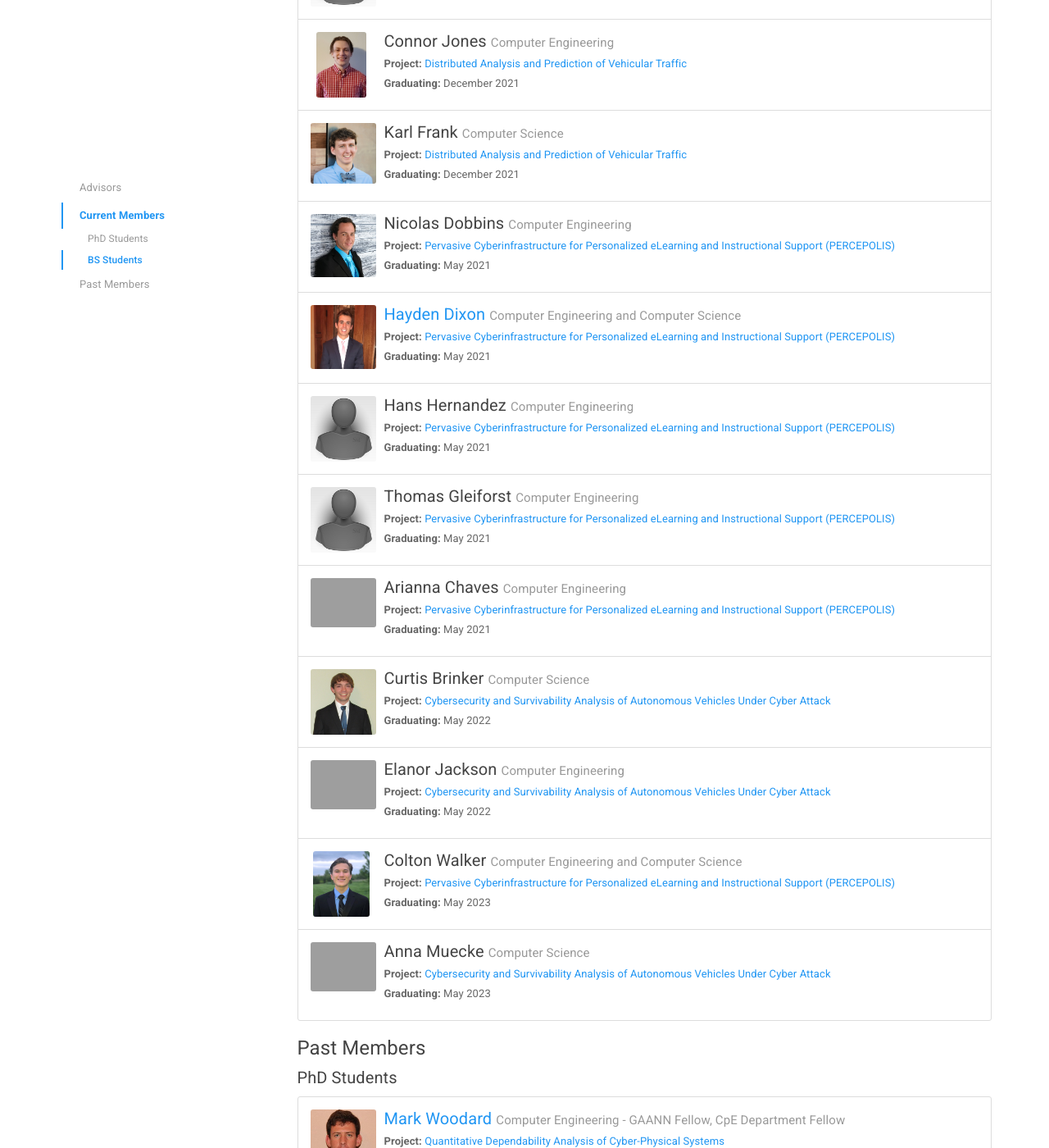
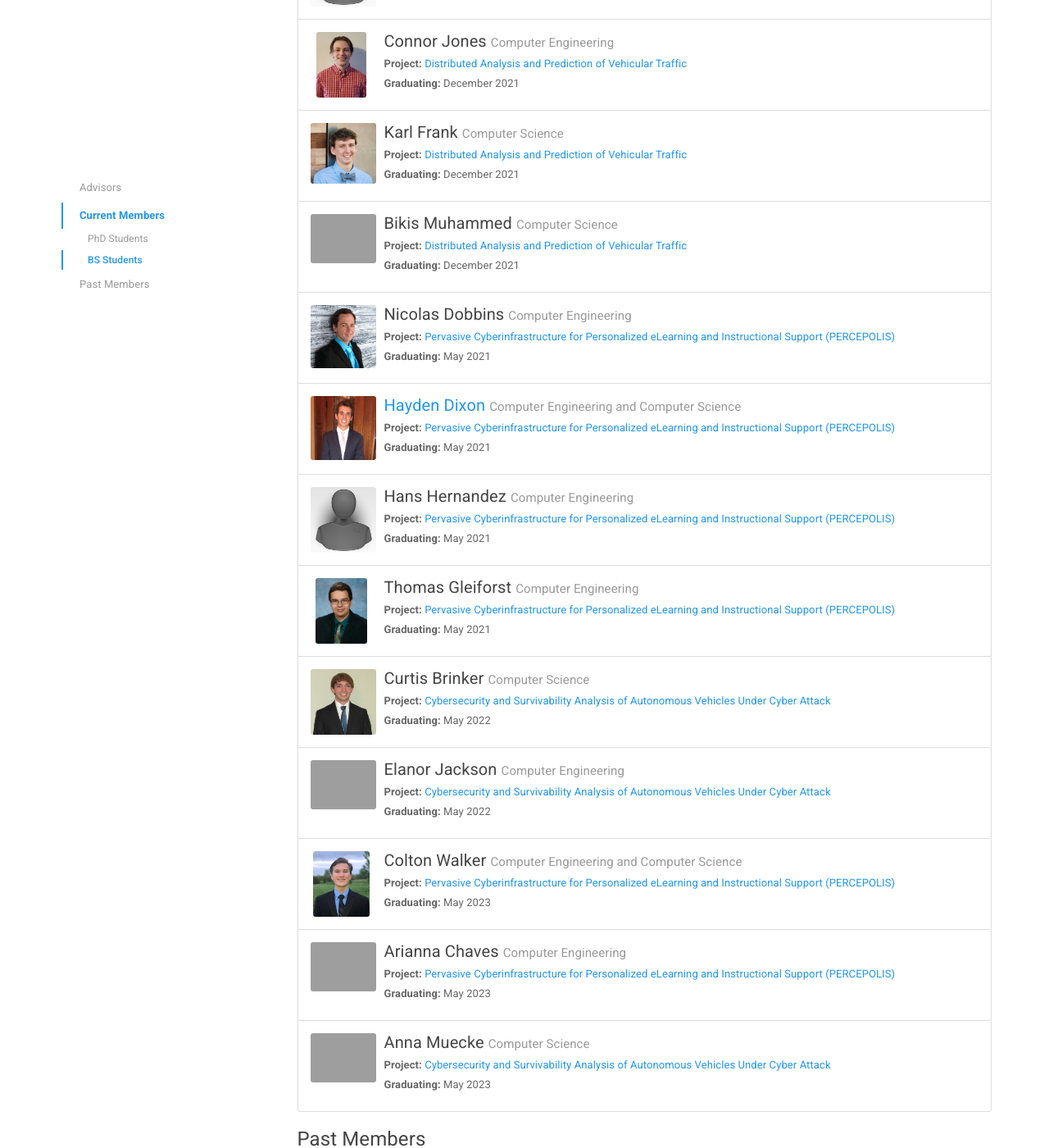
Before and after one commit to sendecomp/sendecomp-website, a Jekyll site: the page built from people.html, in a window 1280 px wide and 1400 px high, scrolled down 1143 px. Shown: the whole window at 82% size. Built offline with Jekyll 4.4.1, drawn with Linux system fonts in a browser that asks for light colours; grey boxes are pictures that could not be loaded.

Commit message:
Finished updating members

```diff
--- a/_data/members.yml
+++ b/_data/members.yml
@@ -107,6 +107,7 @@
   degree: BS
   status: Active
   grad: May 2021
+  photo: Gleiforst.jpg
   project: |
     Pervasive Cyberinfrastructure for Personalized eLearning and Instructional
     Support (PERCEPOLIS)
@@ -125,7 +126,7 @@
   major: Computer Engineering
   degree: BS
   status: Active
-  grad: May 2021
+  grad: May 2023
   photo: Chaves.jpg
   project: |
     Pervasive Cyberinfrastructure for Personalized eLearning and Instructional
@@ -175,6 +176,15 @@
   photo: Muecke.jpg
   project: |
     Cybersecurity and Survivability Analysis of Autonomous Vehicles Under Cyber Attack
+
+- name: Bikis Muhammed
+  major: Computer Science
+  degree: BS
+  status: Active
+  grad: December 2021
+  photo: Muhammed.jpg
+  project: |
+    Distributed Analysis and Prediction of Vehicular Traffic
 
 - name: Brad Ziegler
   major: Computer Engineering - GAANN Fellow
```
Also changed, not shown: img/members/Gleiforst.jpg (added), 1 other file.
